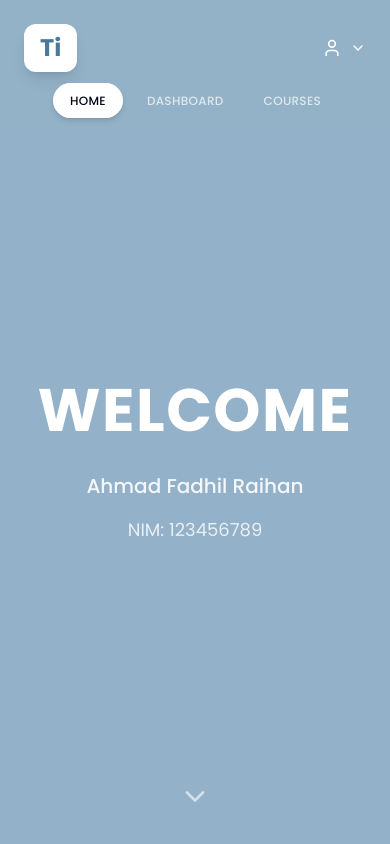
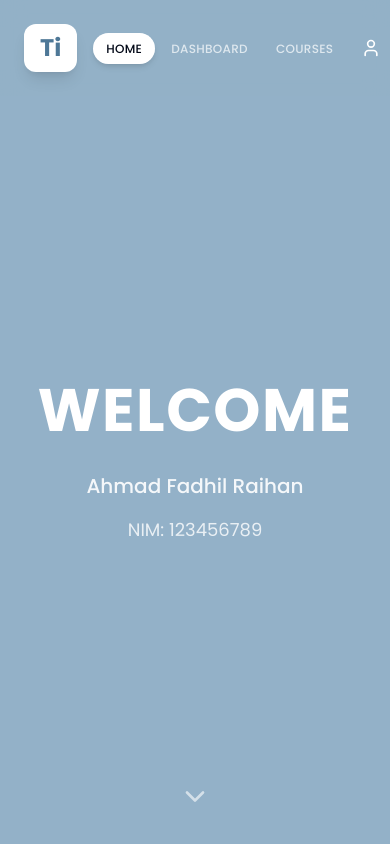
Before and after one commit to R3xzzz/ti-frontend-journey, a React (Vite) app: page / in a window 390 px wide. Shown: the top 844 px of the page. Built offline with nearby package versions, Linux system fonts and the light colour scheme; the HTML template or start-up script is replaced by a standard one.

Commit message:
Adjust navbar button positioning

```diff
--- a/src/components/layouts/Navbar.tsx
+++ b/src/components/layouts/Navbar.tsx
@@ -67,6 +67,30 @@ const Navbar = () => {
             ))}
           </div>
 
+          {/* Mobile Navigation Pills - Centered */}
+          <div className="md:hidden flex items-center justify-center space-x-1 flex-1 mx-4">
+            {navItems.map((item) => (
+              <motion.div
+                key={item.name}
+                whileHover={{ scale: 1.05 }}
+                whileTap={{ scale: 0.95 }}
+              >
+                <Link
+                  to={item.path}
+                  className={`
+                    px-3 py-1.5 rounded-full font-medium text-xs tracking-wide transition-all duration-300
+                    ${isActive(item.path)
+                      ? 'bg-card text-card-foreground shadow-md border border-border'
+                      : 'text-foreground/70 hover:text-foreground hover:bg-card/50'
+                    }
+                  `}
+                >
+                  {item.name}
+                </Link>
+              </motion.div>
+            ))}
+          </div>
+
           {/* Profile Section with Dropdown */}
           <DropdownMenu>
             <DropdownMenuTrigger asChild>
@@ -98,34 +122,6 @@ const Navbar = () => {
             </DropdownMenuContent>
           </DropdownMenu>
         </div>
-
-        {/* Mobile Navigation Pills - Centered */}
-        <motion.div
-          initial={{ opacity: 0 }}
-          animate={{ opacity: 1 }}
-          className="md:hidden mt-4 flex justify-center space-x-2"
-        >
-          {navItems.map((item) => (
-            <motion.div
-              key={item.name}
-              whileHover={{ scale: 1.05 }}
-              whileTap={{ scale: 0.95 }}
-            >
-              <Link
-                to={item.path}
-                className={`
-                  px-4 py-2 rounded-full font-medium text-xs tracking-wide transition-all duration-300
-                  ${isActive(item.path)
-                    ? 'bg-card text-card-foreground shadow-md border border-border'
-                    : 'text-foreground/70 hover:text-foreground hover:bg-card/50'
-                  }
-                `}
-              >
-                {item.name}
-              </Link>
-            </motion.div>
-          ))}
-        </motion.div>
       </div>
     </motion.nav>
   );
```
